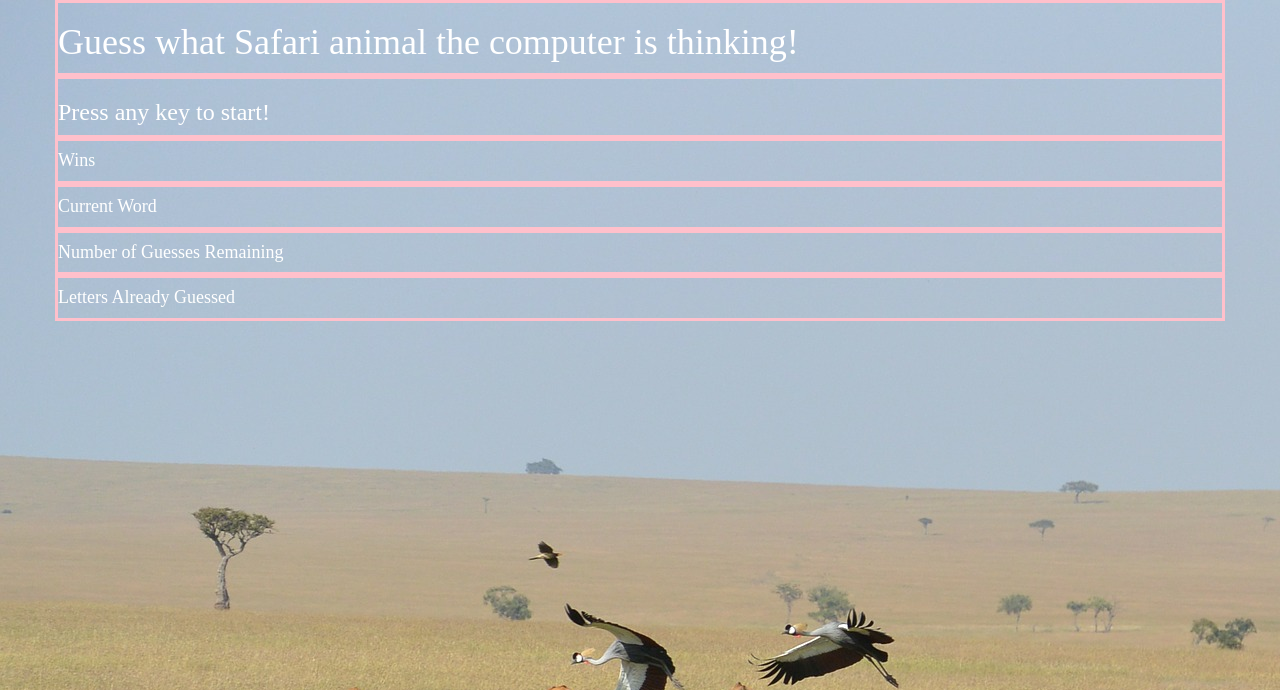
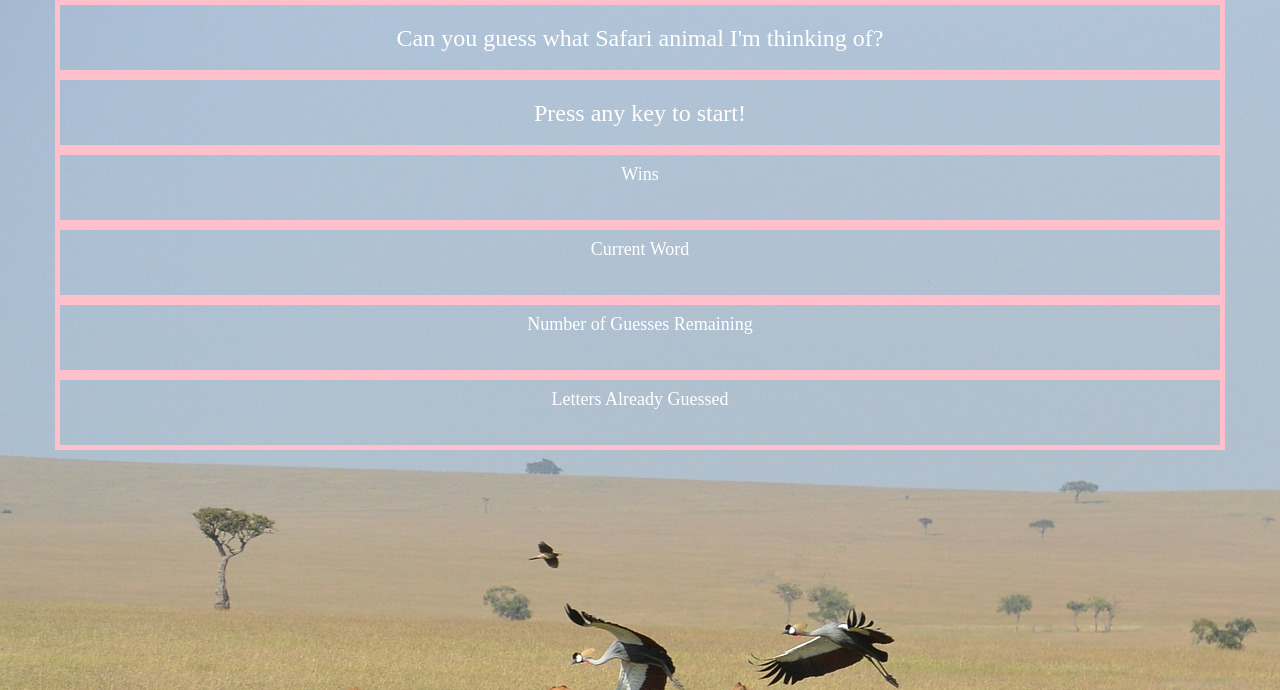
Before and after one commit to kowens32/Hangman-Game-, a PHP site: page / in a window 1280 px wide. Shown: the top 690 px of the page. Run offline with PHP 8.4, Linux system fonts and the light colour scheme.

Commit message:
what is this

```diff
--- a/assets/css/style.css
+++ b/assets/css/style.css
@@ -1,13 +1,17 @@
 body {
     color: white;
     background-image:url("../images/zebras-322092_1920.jpg") ;
-    font-family: 'Slabo 100px', serif;
+
 
 
 }
 
 .col{
-    border: solid pink;
+    border: solid pink 5px;
+    height: 75px;
+    font-family: 'Slabo 60px', serif;
+    text-align: center;
+
 }
 
 #currentWord {
--- a/assets/javascript/game.js
+++ b/assets/javascript/game.js
@@ -12,6 +12,7 @@ console.log(computerAnimal);
 var userChoices='';
 var correctLetter = false;
 var dashesAndCorrectGuesses=[];
+var userwin = 0;
 for (i = 0; i < computerAnimalSplit.length; i++) {
     dashesAndCorrectGuesses.push("_");
 }
@@ -58,7 +59,7 @@ document.onkeyup = function(event) {
                 //console.log("line 57 " + userChoices);
                 //console.log("line 58" + dashesAndCorrectGuesses[i]);
                 console.log("my arrary " + dashesAndCorrectGuesses);
-              //  document.getElementById("correctWord");
+                //  document.getElementById("correctWord");
                 //textContent = userChoices;
             }
 
@@ -67,19 +68,30 @@ document.onkeyup = function(event) {
 
     } else {
 
-       if(incorrectLetters.indexOf(userChoices) < 0) incorrectLetters.push(userChoices);
+        if (incorrectLetters.indexOf(userChoices) < 0) incorrectLetters.push(userChoices);
+
         document.getElementById("incorrect").innerHTML = incorrectLetters.join(" ");
 
-        guessesLeft--;
+
         document.getElementById("guessesLeft").innerHTML = guessesLeft;
         //textContent = userChoices;
         console.log(guessesLeft);
-
+        guessesLeft--;
 
         //textContent = userChoices;
         console.log("new " + incorrectLetters);
 
     }
+
+
+    if (dashesAndCorrectGuesses === computerAnimalSplit) {
+        console.log("did i win " + userwin);
+        userwin++;
+
+
+    }
+}
+
 
 // //Prevent users from selecting same key twice
 //     for (i = 0; i < incorrectLetters.length; i++) {
@@ -90,7 +102,7 @@ document.onkeyup = function(event) {
 //
 //
 // }
-}
+
 
 
 
--- a/index.html
+++ b/index.html
@@ -16,7 +16,7 @@
 <div class="container">
     <div class="row">
         <div class="col">
-            <h1>Guess what Safari animal the computer is thinking!</h1>
+            <h3>Can you guess what Safari animal I'm thinking of?</h3>
         </div>
         <div class="col">
            <h3>Press any key to start! </h3>
@@ -68,7 +68,7 @@
 
 
 <!--<div id="game">
-<h1>Choose R, P, or S!</h1>
+<h3>Choose R, P, or S!</h3>
     <div>
         You chose: <span id="userGuess"></span>
     </div>
```
